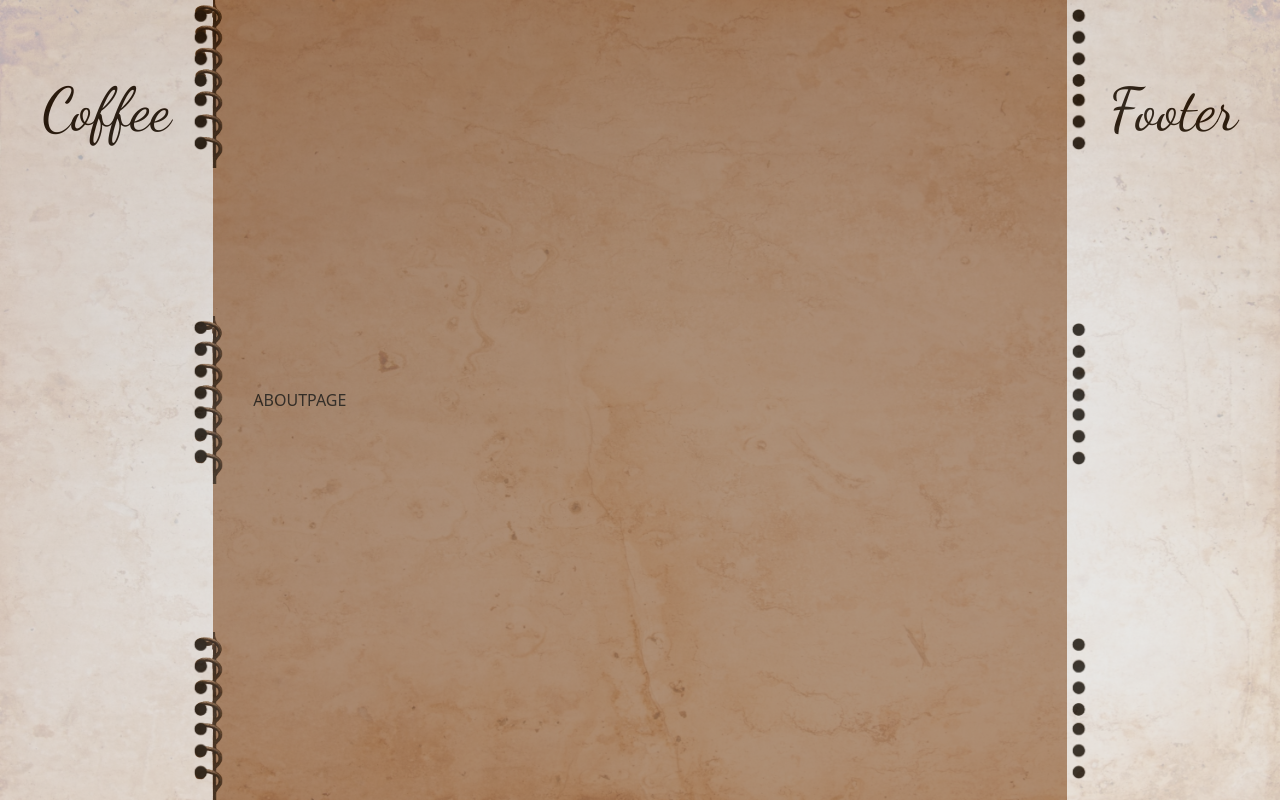
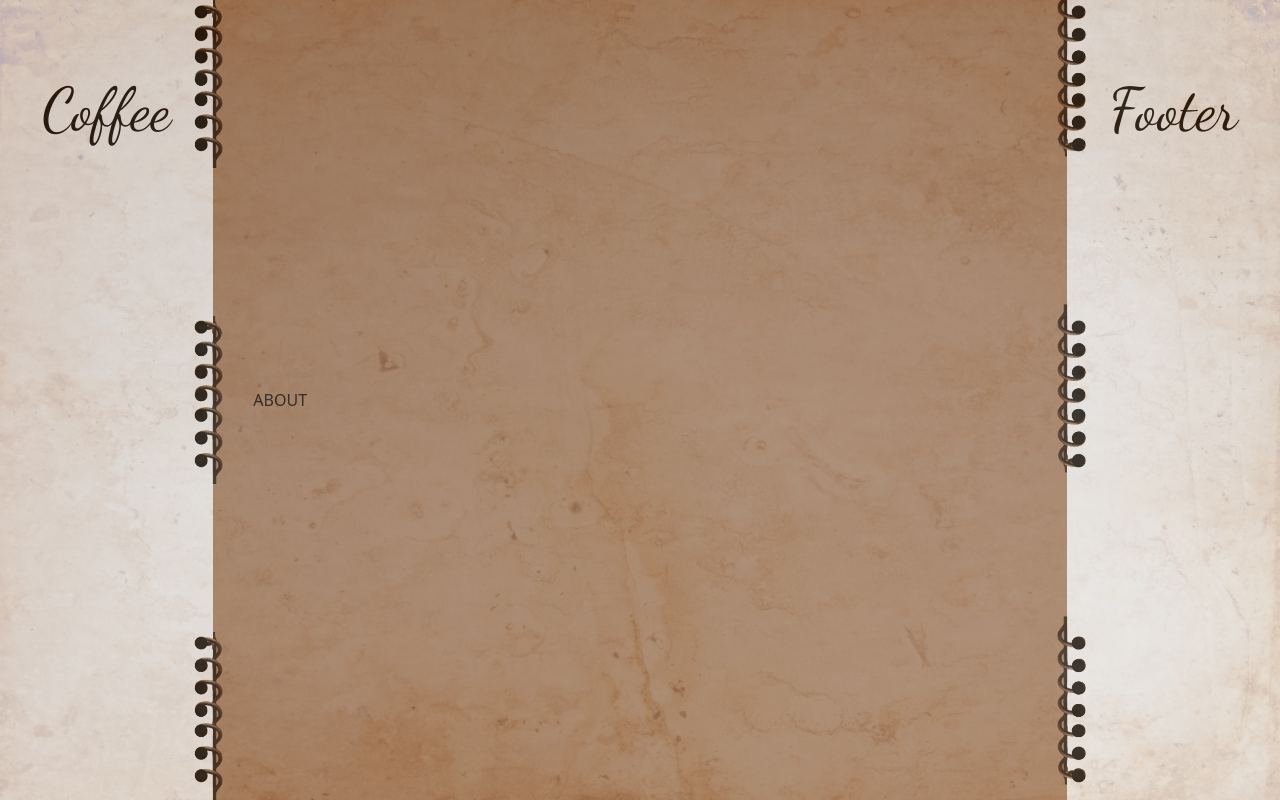
Before and after one commit to Ahmed2681/the-coffee-company-app-template, a Vue app: page /about in a window 1280 px wide. Shown: the top 800 px of the page. Built offline with nearby package versions, Linux system fonts and the light colour scheme.

Commit message:
added single page component

```diff
--- a/src/components/FooterComp.vue
+++ b/src/components/FooterComp.vue
@@ -25,21 +25,21 @@ const { scrollPercent } = storeToRefs(scrollStore)
   >
     <img
       v-if="scrollPercent < 100"
-      class="absolute top-2 left-0 w-6"
+      class="absolute top-1 left-0 z-20 w-[25px]"
       src="@/assets/images/spiral-holes.png"
       alt="spiral-holes"
       draggable="false"
     />
     <img
       v-if="scrollPercent < 100"
-      class="absolute left-0 mb-3 w-6"
+      class="absolute left-0 z-20 mb-3 w-[25px]"
       src="@/assets/images/spiral-holes.png"
       alt="spiral-holes"
       draggable="false"
     />
     <img
       v-if="scrollPercent < 100"
-      class="absolute bottom-5 left-0 w-6"
+      class="absolute bottom-4 left-0 z-20 w-[25px]"
       src="@/assets/images/spiral-holes.png"
       alt="spiral-holes"
       draggable="false"
--- a/src/components/HeaderComp.vue
+++ b/src/components/HeaderComp.vue
@@ -20,21 +20,21 @@ const { onCheckDrawer } = globalStore
   >
     <img
       v-if="scrollPercent > 0"
-      class="absolute top-2 right-0 w-6"
+      class="absolute top-1 right-0 w-[25px] z-20"
       src="@/assets/images/spiral-holes.png"
       alt="spiral-holes"
       draggable="false"
     />
     <img
       v-if="scrollPercent > 0"
-      class="absolute right-0 mb-3 w-6"
+      class="absolute right-0 mb-3 w-[25px] z-20"
       src="@/assets/images/spiral-holes.png"
       alt="spiral-holes"
       draggable="false"
     />
     <img
       v-if="scrollPercent > 0"
-      class="absolute right-0 bottom-5 w-6"
+      class="absolute right-0 bottom-4 w-[25px] z-20"
       src="@/assets/images/spiral-holes.png"
       alt="spiral-holes"
       draggable="false"
--- a/src/layouts/FirstPage.vue
+++ b/src/layouts/FirstPage.vue
@@ -18,7 +18,7 @@ const { scrollPercent } = storeToRefs(scrollStore)
     />
     <img
       v-if="scrollPercent === 0"
-      class="absolute top-2 -left-6 z-10 w-6"
+      class="absolute top-1 -left-6 z-20 w-[25px]"
       src="@/assets/images/spiral-holes.png"
       alt="spiral-holes"
       draggable="false"
@@ -32,7 +32,7 @@ const { scrollPercent } = storeToRefs(scrollStore)
     />
     <img
       v-if="scrollPercent === 0"
-      class="absolute -left-6 z-10 mb-4 w-6"
+      class="absolute -left-6 z-20 mb-3 w-[25px]"
       src="@/assets/images/spiral-holes.png"
       alt="spiral-holes"
       draggable="false"
@@ -46,7 +46,7 @@ const { scrollPercent } = storeToRefs(scrollStore)
     />
     <img
       v-if="scrollPercent === 0"
-      class="absolute bottom-5 -left-6 z-10 w-6"
+      class="absolute bottom-4 -left-6 z-20 w-[25px]"
       src="@/assets/images/spiral-holes.png"
       alt="spiral-holes"
       draggable="false"
--- a/src/layouts/LastPage.vue
+++ b/src/layouts/LastPage.vue
@@ -18,7 +18,7 @@ const { scrollPercent } = storeToRefs(scrollStore)
     />
     <img
       v-if="scrollPercent === 100"
-      class="absolute top-20 -right-6 z-10 w-6 rotate-180"
+      class="absolute top-19 -right-6 z-20 w-[25px] rotate-180"
       src="@/assets/images/spiral-holes.png"
       alt="spiral-holes"
       draggable="false"
@@ -32,7 +32,7 @@ const { scrollPercent } = storeToRefs(scrollStore)
     />
     <img
       v-if="scrollPercent === 100"
-      class="absolute -right-6 z-10 mt-15 w-6 rotate-180"
+      class="absolute -right-6 z-20 mt-15 w-[25px] rotate-180"
       src="@/assets/images/spiral-holes.png"
       alt="spiral-holes"
       draggable="false"
@@ -46,7 +46,7 @@ const { scrollPercent } = storeToRefs(scrollStore)
     />
     <img
       v-if="scrollPercent === 100"
-      class="absolute -right-6 bottom-5 z-10 w-6 rotate-180"
+      class="absolute -right-6 bottom-4 z-20 w-[25px] rotate-180"
       src="@/assets/images/spiral-holes.png"
       alt="spiral-holes"
       draggable="false"
--- /dev/null
+++ b/src/layouts/SinglePage.vue
@@ -0,0 +1,90 @@
+<script setup></script>
+
+<template>
+  <section class="relative flex h-screen w-4/6 items-center self-center bg-[#967259] px-10">
+    <!--#region left-spirals -->
+    <!-- first sprial -->
+    <img
+      class="absolute top-0 -left-5 z-10 w-8"
+      src="@/assets/images/notebook-spiral.png"
+      alt="notebook-spiral"
+      draggable="false"
+    />
+    <img
+      class="absolute top-1 -left-6 z-20 w-[25px]"
+      src="@/assets/images/spiral-holes.png"
+      alt="spiral-holes"
+      draggable="false"
+    />
+    <!-- second sprial -->
+    <img
+      class="absolute -left-5 z-10 w-8"
+      src="@/assets/images/notebook-spiral.png"
+      alt="notebook-spiral"
+      draggable="false"
+    />
+    <img
+      class="absolute -left-6 z-20 mb-3 w-[25px]"
+      src="@/assets/images/spiral-holes.png"
+      alt="spiral-holes"
+      draggable="false"
+    />
+    <!-- third sprial -->
+    <img
+      class="absolute bottom-0 -left-5 z-10 w-8"
+      src="@/assets/images/notebook-spiral.png"
+      alt="notebook-spiral"
+      draggable="false"
+    />
+    <img
+      class="absolute bottom-4 -left-6 z-20 w-[25px]"
+      src="@/assets/images/spiral-holes.png"
+      alt="spiral-holes"
+      draggable="false"
+    />
+    <!--#endregion -->
+
+    <!--#region right-spirals -->
+    <!-- first sprial -->
+    <img
+      class="absolute -top-3 -right-5 z-10 w-8 rotate-180"
+      src="@/assets/images/notebook-spiral.png"
+      alt="notebook-spiral"
+      draggable="false"
+    />
+    <img
+      class="absolute top-1 -right-6 z-20 w-[25px]"
+      src="@/assets/images/spiral-holes.png"
+      alt="spiral-holes"
+      draggable="false"
+    />
+    <!-- second sprial -->
+    <img
+      class="absolute -right-5 z-10 mb-6 w-8 rotate-180"
+      src="@/assets/images/notebook-spiral.png"
+      alt="notebook-spiral"
+      draggable="false"
+    />
+    <img
+      class="absolute -right-6 z-20 mb-3 w-[25px]"
+      src="@/assets/images/spiral-holes.png"
+      alt="spiral-holes"
+      draggable="false"
+    />
+    <!-- third sprial -->
+    <img
+      class="absolute -right-5 bottom-4 z-10 w-8 rotate-180"
+      src="@/assets/images/notebook-spiral.png"
+      alt="notebook-spiral"
+      draggable="false"
+    />
+    <img
+      class="absolute -right-6 bottom-4 z-20 w-[25px]"
+      src="@/assets/images/spiral-holes.png"
+      alt="spiral-holes"
+      draggable="false"
+    />
+    <!--#endregion -->
+    <slot></slot>
+  </section>
+</template>
--- a/src/views/AboutView.vue
+++ b/src/views/AboutView.vue
@@ -1,10 +1,7 @@
 <script setup>
-import FirstPage from '@/layouts/FirstPage.vue'
-import LastPage from '@/layouts/LastPage.vue'
+import SinglePage from '@/layouts/SinglePage.vue'
 </script>
 
 <template>
-  <FirstPage> ABOUTPAGE </FirstPage>
-
-  <LastPage> HOMEPAGE </LastPage>
+  <SinglePage>ABOUT</SinglePage>
 </template>
```
